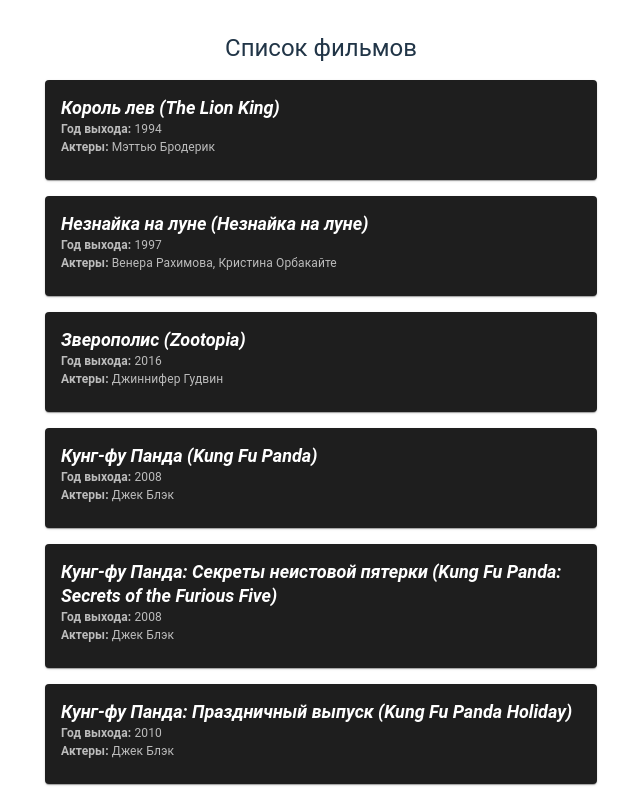
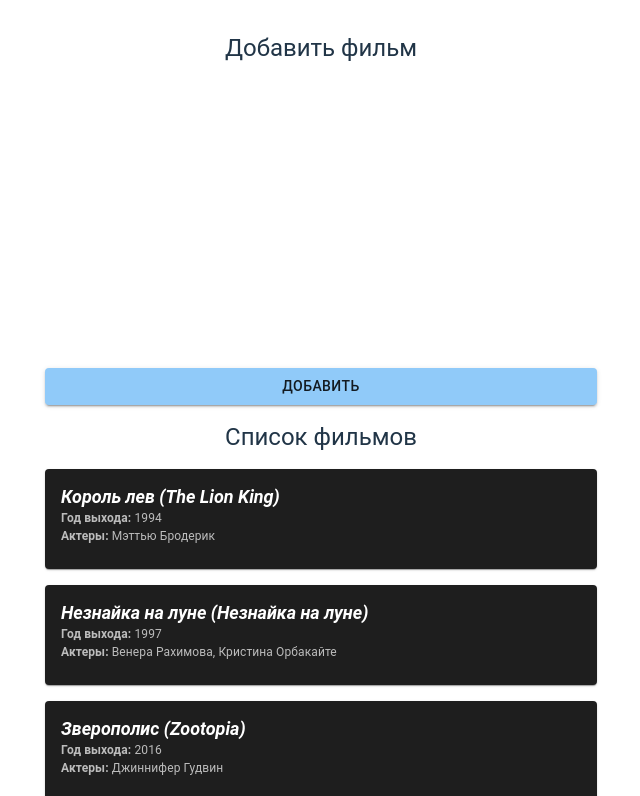
Before and after one commit to Flipty148/react-list, a React (Vite) app: page / in a window 1280 px wide. Shown: the top 796 px of the page, without its empty margins (319-959 px from the left). Built offline with nearby package versions, Linux system fonts and the light colour scheme.

Commit message:
add film apending

```diff
--- a/src/App.tsx
+++ b/src/App.tsx
@@ -3,10 +3,16 @@
 import {Film} from './types'
 import SetFilmsContext from './context/setFilmsContext'
 import FilmList from './components/FilmsList'
+import AddFilm from './components/AddFilm'
 
 function App() {
   const [films, setFilms] = useState<Film[]>([])
   useEffect(() => {
+    const f = localStorage.getItem('films');
+    if (f) {
+        setFilms(JSON.parse(f))
+    }
+    else {
         fetch('/src/src/film.json')
         .then((resposne) => {
             if (resposne.ok) return resposne.json();
@@ -17,12 +23,15 @@
                 film.id = index;
             });
             setFilms(json)
+            localStorage.setItem('films', JSON.stringify(json))
         })
         .catch((error) => console.log(error));
+    }
   }, [])
 
   return (
     <SetFilmsContext.Provider value={setFilms}>
+        <AddFilm />
         <FilmList films={films} />
     </SetFilmsContext.Provider>
   )
--- /dev/null
+++ b/src/components/AddFilm.tsx
@@ -0,0 +1,63 @@
+import {Box, Button, Container, TextField, Typography, ThemeProvider, createTheme} from '@mui/material'
+import useSetFilms from '../hooks/useSetFilms'
+import { useRef } from 'react'
+
+const darkTheme = createTheme({
+    palette: {
+      mode: 'dark',
+    },
+  });
+
+export default function AddFilm() {
+    const setFilms = useSetFilms();
+    const originalNameRef = useRef<HTMLInputElement>(null);
+    const russianNameRef = useRef<HTMLInputElement>(null);
+    const yearRef = useRef<HTMLInputElement>(null);
+    const actorsRef = useRef<HTMLInputElement>(null);
+    return (
+    <ThemeProvider theme={darkTheme}>
+        <Container>
+            <Typography variant='h5' component={'h5'}>Добавить фильм</Typography>
+            <Box component={'form'}
+            onSubmit={e => {
+                e.preventDefault();
+                const formData = new FormData(e.currentTarget);
+                const originalName = formData.get('original-name') as string;
+                const russianName = formData.get('russian-name') as string;
+                const year = formData.get('year') as unknown as number;
+                const actors = formData.get('actors') as string;
+                if (originalName && russianName && year && actors) {
+                    if (originalNameRef.current) originalNameRef.current.value = '';
+                    if (russianNameRef.current) russianNameRef.current.value = '';
+                    if (yearRef.current) yearRef.current.value = '';
+                    if (actorsRef.current) actorsRef.current.value = '';
+
+                    setFilms?.((prevFilms) => {
+                        const res = [{
+                            id: prevFilms.length + 1,
+                            original_name: originalName,
+                            russian_name: russianName,
+                            year: year,
+                            actors: actors
+                        }, ...prevFilms];
+                        localStorage.setItem('films', JSON.stringify(res));
+                        return res;
+                    })
+                }
+            }}
+            sx={{
+                display: 'flex',
+                flexDirection: 'column',
+                gap: 2,
+                mt: 2
+            }}>
+                <TextField label='Оригинальное название' variant='outlined' name='original-name' inputRef={originalNameRef} />
+                <TextField label='Русское название' variant='outlined' name='russian-name' inputRef={russianNameRef} />
+                <TextField label='Год' variant='outlined' name='year' inputRef={yearRef} type='number'/>
+                <TextField label='Актеры' variant='outlined' name='actors' inputRef={actorsRef} />
+                <Button type='submit' variant='contained'>Добавить</Button>
+            </Box>
+        </Container>
+    </ThemeProvider>
+    );
+}
--- a/src/components/FilmsList.tsx
+++ b/src/components/FilmsList.tsx
@@ -15,7 +15,7 @@
 export default function FilmList({films}: Props) {
     return (
         <ThemeProvider theme={darkTheme}>
-            <Container maxWidth={'sm'}>
+            <Container maxWidth={'sm'} sx={{mt: 2}}>
                 <Typography variant="h5" component={'h3'} sx={{mb:2}}>Список фильмов</Typography>
                 <Stack spacing={2}>
                     {films.map((film) => (
```
Lines whose indentation alone changed are shown as unchanged.
